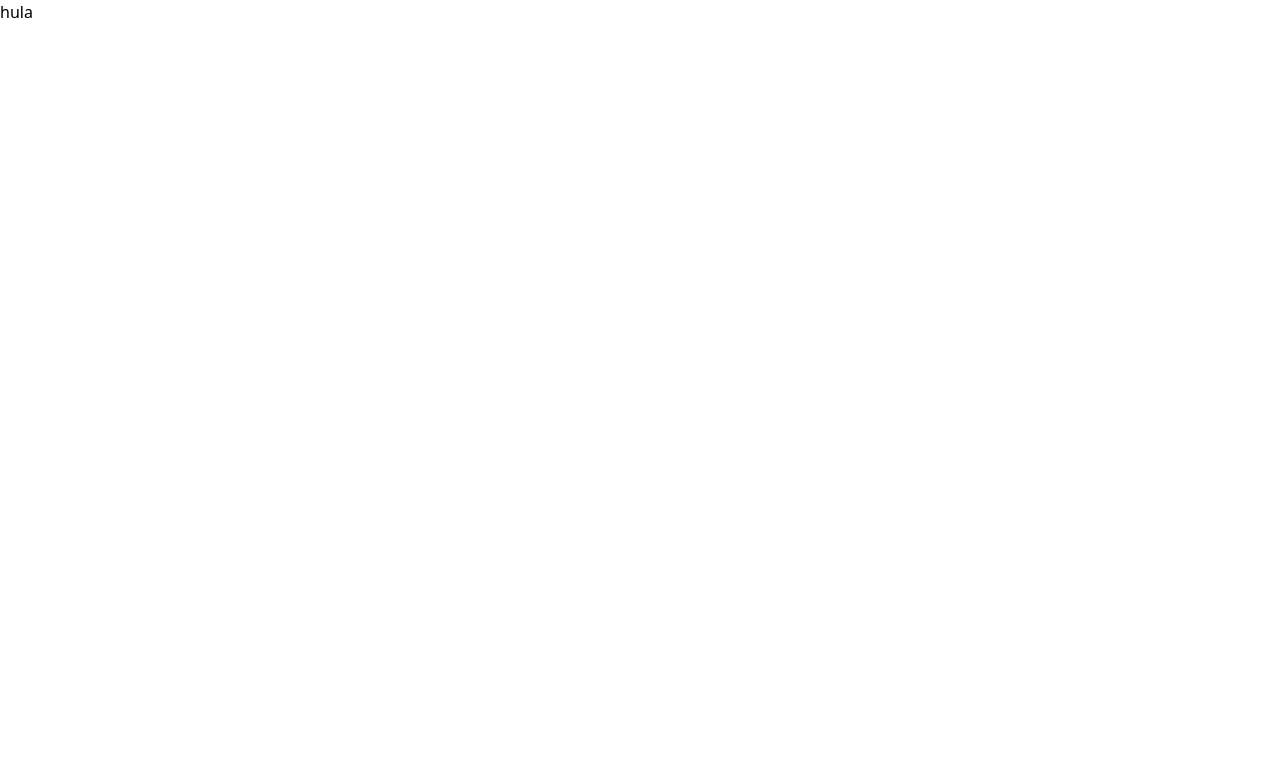
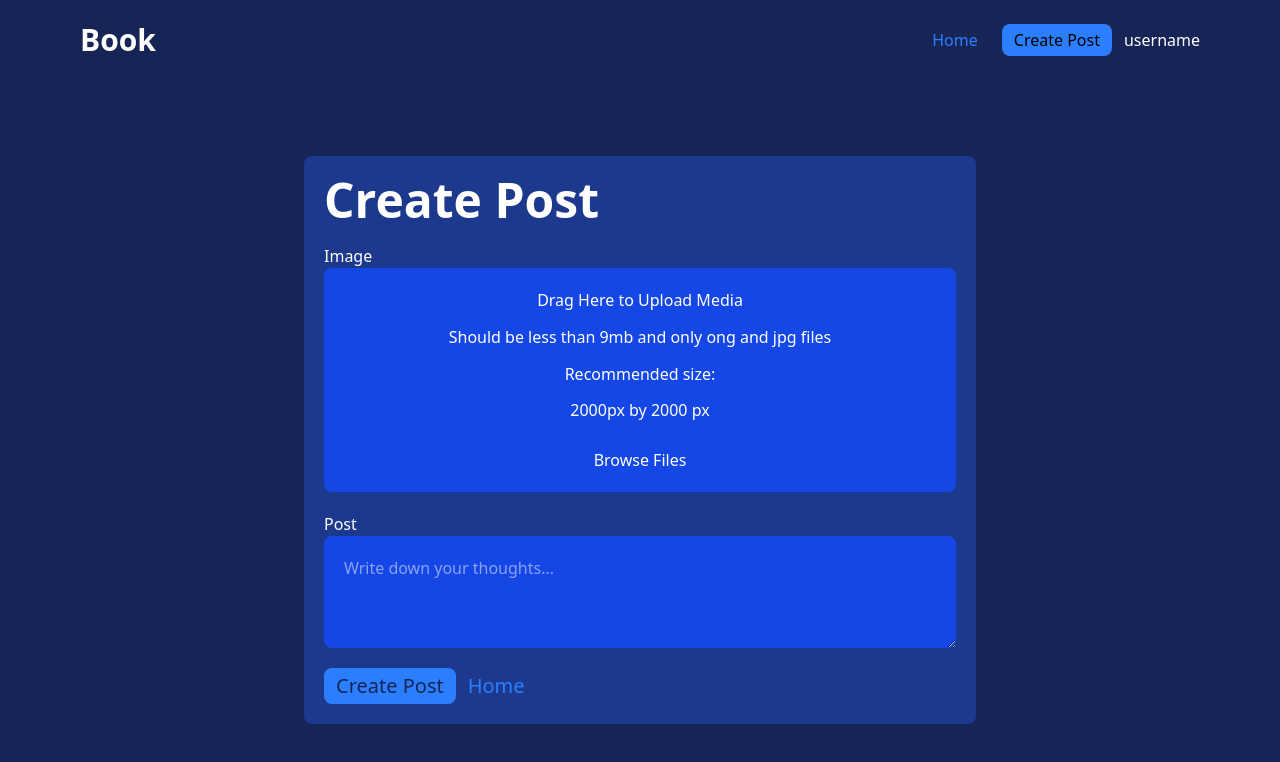
Before and after one commit to JyrexRonaldo/odin-book, a React (Vite) app in the folder frontend/: page /post/create in a window 1280 px wide. Shown: the top 762 px of the page. Built offline with nearby package versions, Linux system fonts and the light colour scheme.

Commit message:
Style create post page

```diff
--- a/frontend/src/components/App/App.jsx
+++ b/frontend/src/components/App/App.jsx
@@ -17,27 +17,27 @@ function App() {
                     </div>
                 </nav>
                 <div className="flex items-center justify-center">
-                    <div className="fixed top-32 left-32 flex min-h-36 flex-col gap-8 rounded-lg bg-blue-500 p-5 text-2xl font-bold text-white max-lg:hidden">
+                    <div className="fixed top-32 left-32 flex min-h-36 flex-col gap-8 rounded-lg bg-blue-900 p-5 text-2xl font-bold text-white max-lg:hidden">
                         <div className="flex flex-col gap-4">
-                            <button className="h-12 w-52 rounded-lg bg-red-700 px-3.5 text-left">
+                            <button className="h-12 w-52 rounded-lg px-3.5 text-left">
                                 Feed
                             </button>
-                            <button className="h-12 w-52 rounded-lg bg-red-700 px-3.5 text-left">
+                            <button className="h-12 w-52 rounded-lg px-3.5 text-left">
                                 Explore
                             </button>
-                            <button className="h-12 w-52 rounded-lg bg-red-700 px-3.5 text-left">
+                            <button className="h-12 w-52 rounded-lg px-3.5 text-left">
                                 Find Users
                             </button>
-                            <button className="h-12 w-52 rounded-lg bg-red-700 px-3.5 text-left">
+                            <button className="h-12 w-52 rounded-lg px-3.5 text-left">
                                 Likes
                             </button>
                         </div>
-                        <button className="mt-14 h-12 w-52 rounded-lg bg-red-700 px-3.5 text-left">
+                        <button className="mt-14 h-12 w-52 rounded-lg bg-blue-500 px-3.5 text-left">
                             Create Post
                         </button>
                     </div>
-                    <div className="min-h-24 w-full self-end overflow-hidden lg:hidden">
-                        <div className="flex min-h-24 w-full items-center justify-between self-end overflow-hidden bg-blue-500/30 px-5 backdrop-blur-md">
+                    <div className="fixed min-h-24 w-full self-end overflow-hidden lg:hidden">
+                        <div className="flex min-h-24 w-full items-center justify-between self-end overflow-hidden bg-blue-800/30 px-5 backdrop-blur-md">
                             <button className="size-16 rounded-[50%] bg-blue-500"></button>
                             <button className="size-16 rounded-[50%] bg-blue-500"></button>
                             <button className="size-16 rounded-[50%] bg-blue-500"></button>
--- a/frontend/src/components/CreatePostPage/CreatePostPage.jsx
+++ b/frontend/src/components/CreatePostPage/CreatePostPage.jsx
@@ -1,7 +1,70 @@
 function CreatePostPage() {
-    return <>
-    hula
-    </>
+    return (
+        <>
+            <div className="grid min-h-screen grid-rows-[auto_1fr] bg-blue-950">
+                <nav className="mx-auto flex h-20 w-full max-w-6xl items-center justify-between px-4">
+                    <h1 className="cursor-pointer text-3xl font-bold text-white">
+                        Book
+                    </h1>
+                    <div className="flex gap-3">
+                        <button className="cursor-pointer rounded-lg px-3 py-1 text-blue-500 hover:underline hover:underline-offset-4 max-md:hidden">
+                            Home
+                        </button>
+                        <button className="cursor-pointer rounded-lg bg-blue-500 px-3 py-1 max-md:hidden">
+                            Create Post
+                        </button>
+                        <button className="cursor-pointer">
+                            <p className="text-white">username</p>
+                        </button>
+                    </div>
+                </nav>
+                <div className="flex items-center justify-center">
+                    <form className="mx-5 flex min-h-96 w-full max-w-2xl flex-col gap-5 rounded-lg bg-blue-900 p-5 text-white">
+                        <p className="text-5xl font-bold">Create Post</p>
+                        <div>
+                            <p>Image</p>
+                            <div className="flex min-h-56 justify-center rounded-lg bg-blue-700 p-5 text-center">
+                                <div className="flex min-h-full flex-col justify-between">
+                                    <p>Drag Here to Upload Media</p>
+                                    <p>
+                                        Should be less than 9mb and only ong and
+                                        jpg files
+                                    </p>
+                                    <p>Recommended size:</p>
+                                    <p>2000px by 2000 px</p>
+                                    <div></div>
+                                    <button>Browse Files</button>
+                                </div>
+                                <input
+                                    type="file"
+                                    name="postImage"
+                                    id="postImage"
+                                    className="h-0 w-0 p-0 opacity-0"
+                                />
+                            </div>
+                        </div>
+                        <div className="flex flex-col">
+                            <label htmlFor="postText">Post</label>
+                            <textarea
+                                className="min-h-28 max-w-2xl resize-y rounded-lg bg-blue-700 p-5"
+                                name="postText"
+                                placeholder="Write down your thoughts..."
+                                id="postText"
+                            ></textarea>
+                        </div>
+                        <div>
+                            <button className="cursor-pointer rounded-lg bg-blue-500 px-3 py-1 text-xl text-blue-950 hover:bg-blue-600 focus:bg-blue-600 active:bg-blue-600">
+                                Create Post
+                            </button>
+                            <button className="cursor-pointer rounded-lg px-3 py-1 text-xl text-blue-500 hover:underline hover:underline-offset-4">
+                                Home
+                            </button>
+                        </div>
+                    </form>
+                </div>
+            </div>
+        </>
+    )
 }
 
 export default CreatePostPage
--- a/frontend/src/components/SignupPage/Signup.jsx
+++ b/frontend/src/components/SignupPage/Signup.jsx
@@ -15,16 +15,6 @@ function SignupPage() {
                 </nav>
                 <div className="flex items-center justify-center">
                     <div className="mx-5 flex min-h-7/12 w-full max-w-md flex-col justify-between rounded-lg bg-blue-900 p-5 text-white">
-                        {/* <div>
-                            <p className="text-2xl font-bold">Sign In</p>
-                            <p className="text-sm">Sign up to rock and roll!</p>
-                        </div> */}
-                        {/* <div className="self-center">
-                            <button className="rounded-lg bg-white p-3 text-black">
-                                Continue with Google
-                            </button>
-                        </div> */}
-                        {/* <div className="self-center">OR</div> */}
                         <div className="flex flex-col gap-5">
                             <div>
                                 <p className="text-2xl font-bold">Sign In</p>
@@ -102,15 +92,15 @@ function SignupPage() {
                             <div className="flex flex-col">
                                 <label
                                     className="mb-1 font-bold"
-                                    htmlFor="confirm-password"
+                                    htmlFor="confirmPassword"
                                 >
                                     Confirm Password
                                 </label>
                                 <input
                                     className="min-h-10 rounded-lg bg-white px-3 text-black"
                                     type="password"
-                                    name="confirm-password"
-                                    id="confirm=password"
+                                    name="confirmPassword"
+                                    id="confirmPassword"
                                     placeholder="Confirm Password"
                                 />
                             </div>
```
